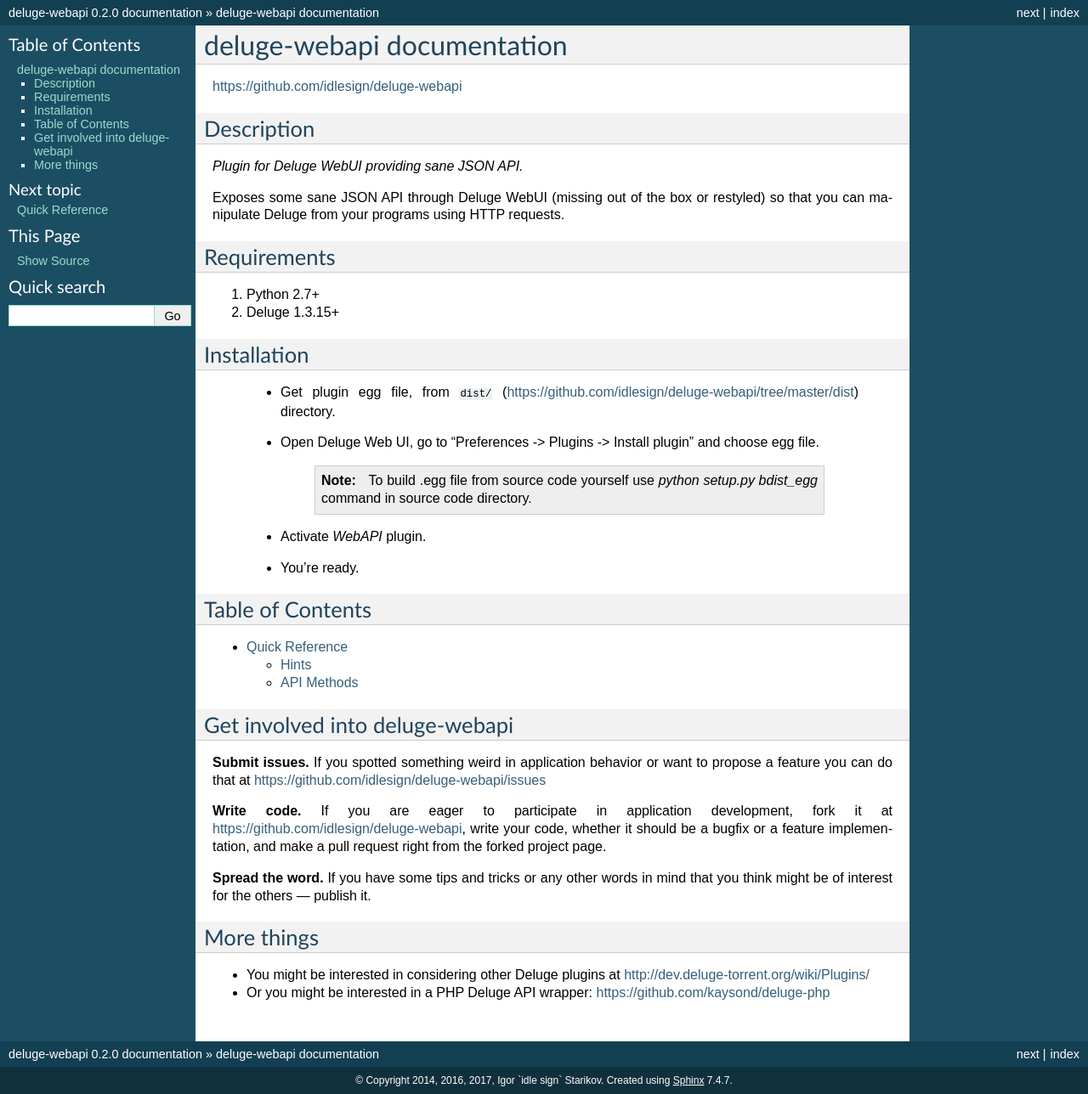
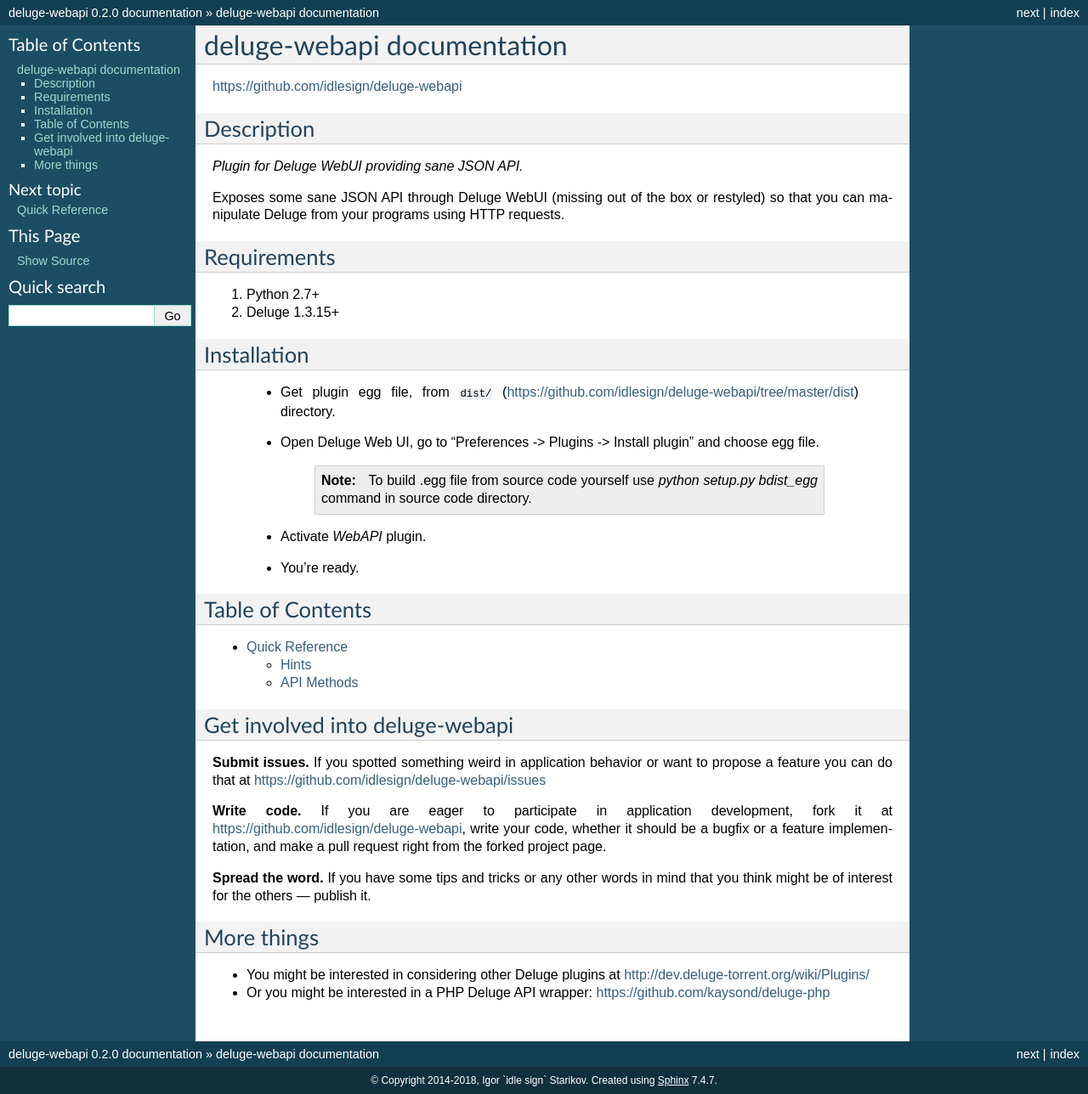
Before and after one commit to idlesign/deluge-webapi, a Sphinx documentation site: the page built from docs/source/index.rst, in a window 1280 px wide. Shown: the whole page at 85% size. Built offline with Sphinx 7.4.7, drawn with Linux system fonts in a browser that asks for light colours.

Commit message:
Years updated

```diff
--- a/docs/source/conf.py
+++ b/docs/source/conf.py
@@ -41,7 +41,7 @@
 
 # General information about the project.
 project = u'deluge-webapi'
-copyright = u'2014, 2016, 2017, Igor `idle sign` Starikov'
+copyright = u'2014-2018, Igor `idle sign` Starikov'
 
 # The version info for the project you're documenting, acts as replacement for
 # |version| and |release|, also used in various other places throughout the
```
Also changed, not shown: 1 other file.
